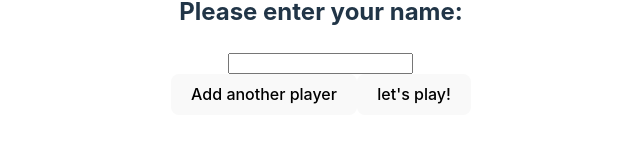
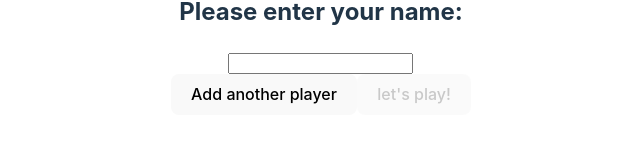
Before and after one commit to Shirel-Berkowitz/Project4FSWD-GetTo100, a React (Vite) app: page / in a window 1280 px wide. Shown: the part 436-578 px from the top of the page, without its empty margins (319-959 px from the left). Built offline with nearby package versions, Linux system fonts and the light colour scheme.

Commit message:
disable button on start window

```diff
--- a/src/App.css
+++ b/src/App.css
@@ -3,28 +3,6 @@
   margin: 0 auto;
   padding: 2rem;
   text-align: center;
-}
-
-.logo {
-  height: 6em;
-  padding: 1.5em;
-  will-change: filter;
-  transition: filter 300ms;
-}
-.logo:hover {
-  filter: drop-shadow(0 0 2em #646cffaa);
-}
-.logo.react:hover {
-  filter: drop-shadow(0 0 2em #61dafbaa);
-}
-
-@keyframes logo-spin {
-  from {
-    transform: rotate(0deg);
-  }
-  to {
-    transform: rotate(360deg);
-  }
 }
 
 @media (prefers-reduced-motion: no-preference) {
@@ -35,7 +13,6 @@
 
 .actionBtns {
   padding: 2em;
-
 }
 
 .read-the-docs {
--- a/src/App.jsx
+++ b/src/App.jsx
@@ -5,10 +5,6 @@ import BoardPlayer from "./components/BoardPlayer";
 class App extends Component {
   constructor(props) {
     super(props);
-    /*this.state = {
-      steps: 0,
-      //isDisabledBtn: false,
-    };*/
     this.handlePlayerAction = this.handlePlayerAction.bind(this);
   }
 
@@ -22,6 +18,7 @@ class App extends Component {
     this.setState((prevState) => ({
       isVisibleSignUpDiv: !prevState.isVisibleSignUpDiv,
     }));
+    //adding players
     this.setState((prevState) => ({
       nextPlayerId: this.state.nextPlayerId + 1,
       players: [...prevState.players, newPlayer],
@@ -30,10 +27,17 @@ class App extends Component {
 
   handlePlayerAction(value) {
     //תוסיפי תנאי שאם זה לא תורך אתה לא יכול ללחוץ
-    let updatePlayer = this.props.allplayers[this.props.turn];
+    let allPlayers = this.props.allplayers;
+    let updatePlayer = allPlayers[this.props.turn];
     let tempSteps = updatePlayer.steps;
     let number = updatePlayer.count;
     let newValue;
+    // for (let i = o; i < allPlayers.length; i++) {
+    //   if (allPlayers[i].thisPlayer.id != this.props.turn.id) {
+    //     //this.props.App.
+    //   }
+    // }
+
     if (value === "×2") {
       newValue = number * 2;
     } else if (value === "÷2") {
--- a/src/StartWindow.jsx
+++ b/src/StartWindow.jsx
@@ -17,6 +17,7 @@ class StartWindow extends Component {
       currentPlayer: 0,
       gameOver: false,
       inputValue: "",
+      disabled: true,
     };
   }
   handleInputChange(event) {
@@ -25,6 +26,7 @@ class StartWindow extends Component {
 
   //add a new player to the array of players
   addNewPlayer(username) {
+    this.setState({ disabled: false });
     const newPlayer = {
       pid: ++PlayerId,
       name: username,
@@ -70,7 +72,13 @@ class StartWindow extends Component {
           <button onClick={() => this.addNewPlayer(this.state.inputValue)}>
             Add another player
           </button>
-          <button onClick={() => this.goToPlay()}>let's play!</button>
+          <button
+            id="goToPlayBtn"
+            disabled={this.state.disabled}
+            onClick={() => this.goToPlay()}
+          >
+            let's play!
+          </button>
         </div>
       </div>
     ) : (
--- a/src/components/BoardPlayer.jsx
+++ b/src/components/BoardPlayer.jsx
@@ -19,6 +19,7 @@ class BoardPlayer extends Component {
     let player = this.props.thisPlayer;
     return (
       <div>
+        {/* disabled={this.props.state.disabled} */}
         <div className="App">
           <h2>User: {player.name}</h2>
           <h4>{player.pid === this.props.turn ? "Enabled!" : "Disabled"}</h4>
--- a/src/index.css
+++ b/src/index.css
@@ -67,3 +67,13 @@ button:focus-visible {
     background-color: #f9f9f9;
   }
 }
+
+.App[disabled] {
+  pointer-events: none;
+  opacity: 0.7;
+}
+
+#goToPlayBtn[disabled] {
+  pointer-events: none;
+  opacity: 0.7;
+}
```
